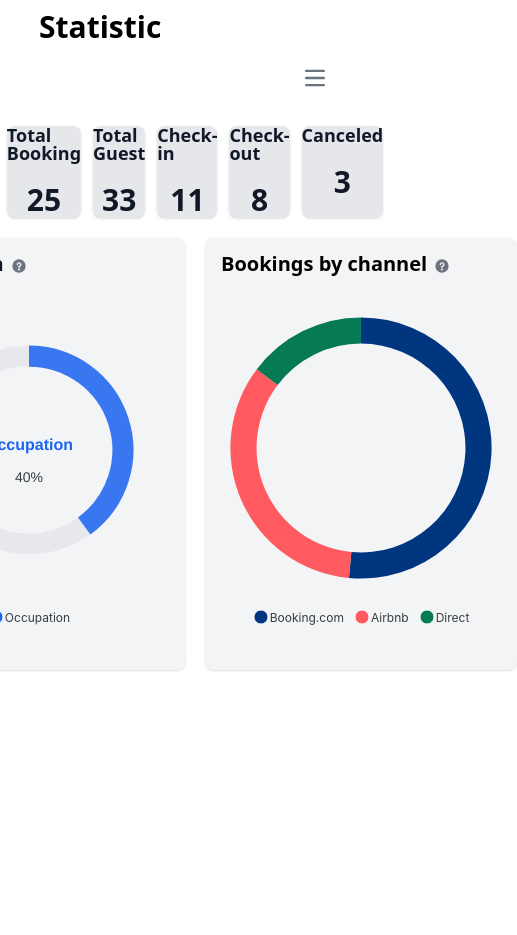
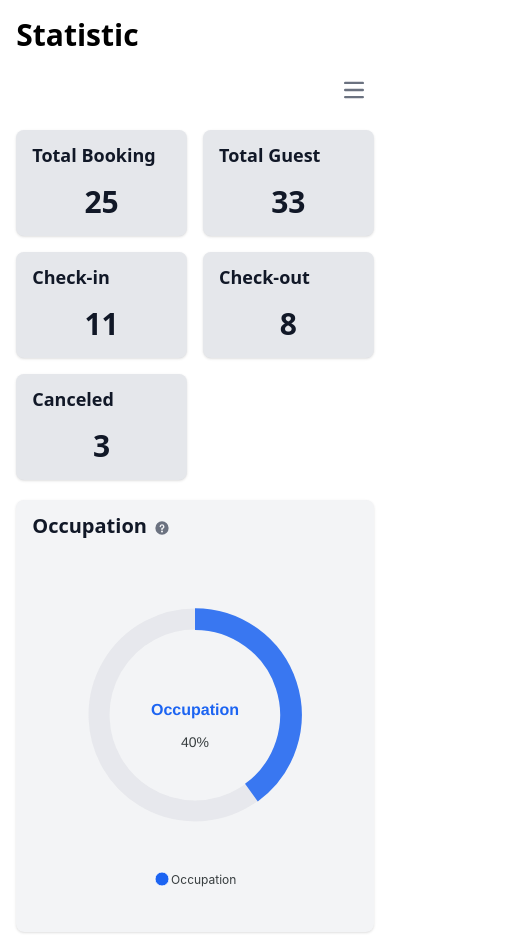
Before and after one commit to Christophehg/Flowbite_graphic, a plain HTML site: page index.html in a window 390 px wide. Shown: the top 935 px of the page, 517 px wide, since content can reach past the window. Before the commit the page ends 844 px from the top, so only its background shows below. Drawn offline with nearby package versions, Linux system fonts and the light colour scheme.

Commit message:
Responsive

```diff
--- a/index.html
+++ b/index.html
@@ -11,14 +11,14 @@
 
 <body>
   <!--Container-->
-  <div class="w-4/5 m-auto">
+  <div class="md:w-4/5 w-11/12 m-auto">
     <!--Titre-->
-    <h5 class="text-3xl font-bold leading-none mt-3">Statistic</h5>
+    <h5 class="text-3xl font-bold leading-none mt-5">Statistic</h5>
 
 
 <!--Navbar-->
 <nav class="bg-white border-gray-200">
-  <div class="max-w-screen-xl flex flex-wrap items-center justify-between mx-auto p-4 ">
+  <div class="max-w-screen-xl flex flex-wrap items-center justify-between mx-auto mt-5">
     <a href="#">
     </a>
     <!--Bouton Responsive-->
@@ -88,32 +88,32 @@
 
 
     <!--Stats tables-->
-    <div class="flex flex-row justify-center space-x-3 mt-3">
-      <div class="max-w-56 w-full bg-gray-200 rounded-lg shadow md:p-4">
+    <div class="grid grid-cols-2 md:grid-cols-3 lg:grid-cols-5 gap-4 mt-5">
+      <div class="w-full bg-gray-200 rounded-lg shadow p-4">
         <h5 class="text-lg font-bold leading-none text-gray-900 ">Total Booking</h5>
         <h5 class="text-center mt-5 text-3xl font-bold text-gray-900">25</h5>
       </div>
-      <div class="max-w-56 w-full bg-gray-200 rounded-lg shadow md:p-4">
+      <div class="w-full bg-gray-200 rounded-lg shadow p-4">
         <h5 class="text-lg font-bold leading-none text-gray-900">Total Guest</h5>
         <h5 class="text-center mt-5 text-3xl font-bold text-gray-900">33</h5>
       </div>
-      <div class="max-w-56 w-full bg-gray-200 rounded-lg shadow md:p-4">
+      <div class="w-full bg-gray-200 rounded-lg shadow p-4">
         <h5 class="text-lg font-bold leading-none text-gray-900">Check-in</h5>
         <h5 class="text-center mt-5 text-3xl font-bold text-gray-900">11</h5>
       </div>
-      <div class="max-w-56 w-full bg-gray-200 rounded-lg shadow md:p-4">
+      <div class="w-full bg-gray-200 rounded-lg shadow p-4">
         <h5 class="text-lg font-bold leading-none text-gray-900">Check-out</h5>
         <h5 class="text-center mt-5 text-3xl font-bold text-gray-900">8</h5>
       </div>
-      <div class="max-w-56 w-full bg-gray-200 rounded-lg shadow md:p-4">
+      <div class="w-full bg-gray-200 rounded-lg shadow p-4">
         <h5 class="text-lg font-bold leading-none text-gray-900">Canceled</h5>
         <h5 class="text-center mt-5 text-3xl font-bold text-gray-900">3</h5>
       </div>
     </div>
 
     <!--Radial container-->
-    <div class="flex flex-row justify-center space-x-5 mt-5">
-      <div class="max-w-xl w-full bg-gray-100 rounded-lg shadow p-4 md:p-6">
+    <div class="grid grid-cols-1 md:grid-cols-2 gap-4 mt-5">
+      <div class="w-full bg-gray-100 rounded-lg shadow p-4 md:p-6">
         <div class="flex justify-between mb-3">
           <div class="flex items-center">
             <div class="flex justify-center items-center">
@@ -148,7 +148,7 @@
       </div>
 
       <!--Donut container-->
-      <div class="max-w-xl w-full rounded-lg shadow bg-gray-100 p-4 md:p-6">
+      <div class="w-full rounded-lg shadow bg-gray-100 p-4 md:p-6">
         <div class="flex justify-between mb-3">
           <div class="flex justify-center items-center">
             <h5 class="text-xl font-bold leading-none pe-1">Bookings by channel</h5>
@@ -182,6 +182,7 @@
           <div class="py-6" id="donut-chart"></div>
         </div>
       </div>
+      </div>
 
 
       <script src="https://cdn.jsdelivr.net/npm/apexcharts"></script>
```
